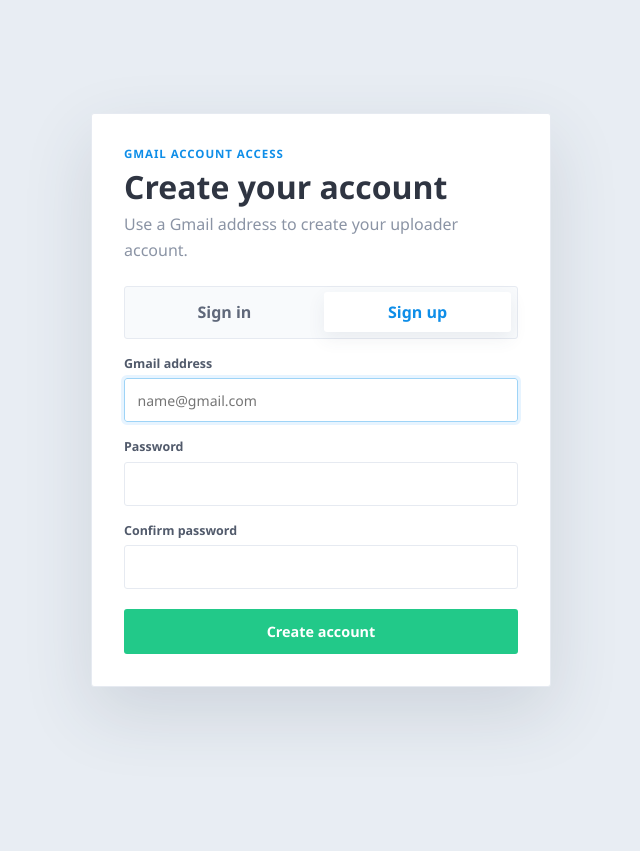
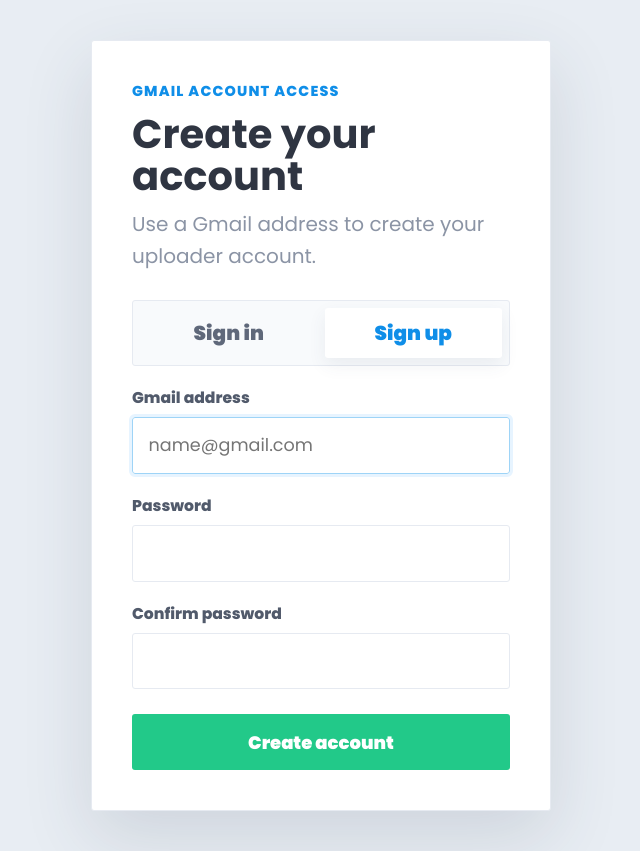
Before and after one commit to UtsavAryal/Azure-file-upload, a Flask app: page /signup in a window 1280 px wide. Shown: the whole page, without its empty margins (319-959 px from the left). Before the commit the page ends 716 px from the top, so only its background shows below. Run offline with Flask 3, Linux system fonts and the light colour scheme.

Commit message:
Use Poppins font at 20px base size

```diff
--- a/static/styles.css
+++ b/static/styles.css
@@ -22,10 +22,15 @@
     box-sizing: border-box;
 }
 
+html {
+    font-size: 20px;
+}
+
 body {
     margin: 0;
     min-height: 100vh;
-    font-family: "Segoe UI", Tahoma, Geneva, Verdana, sans-serif;
+    font-family: "Poppins", "Segoe UI", Tahoma, Geneva, Verdana, sans-serif;
+    font-size: 1rem;
     color: var(--text);
     background: var(--page-bg);
 }
--- a/templates/index.html
+++ b/templates/index.html
@@ -4,6 +4,9 @@
     <meta charset="UTF-8">
     <meta name="viewport" content="width=device-width, initial-scale=1.0">
     <title>Azure Blob Uploader</title>
+    <link rel="preconnect" href="https://fonts.googleapis.com">
+    <link rel="preconnect" href="https://fonts.gstatic.com" crossorigin>
+    <link href="https://fonts.googleapis.com/css2?family=Poppins:wght@400;500;600;700;800;900&display=swap" rel="stylesheet">
     <link rel="stylesheet" href="{{ url_for('static', filename='styles.css') }}">
 </head>
 <body>
--- a/templates/login.html
+++ b/templates/login.html
@@ -4,6 +4,9 @@
     <meta charset="UTF-8">
     <meta name="viewport" content="width=device-width, initial-scale=1.0">
     <title>{% if mode == 'signup' %}Sign up{% else %}Sign in{% endif %} - Azure Blob Uploader</title>
+    <link rel="preconnect" href="https://fonts.googleapis.com">
+    <link rel="preconnect" href="https://fonts.gstatic.com" crossorigin>
+    <link href="https://fonts.googleapis.com/css2?family=Poppins:wght@400;500;600;700;800;900&display=swap" rel="stylesheet">
     <link rel="stylesheet" href="{{ url_for('static', filename='styles.css') }}">
 </head>
 <body>
```
